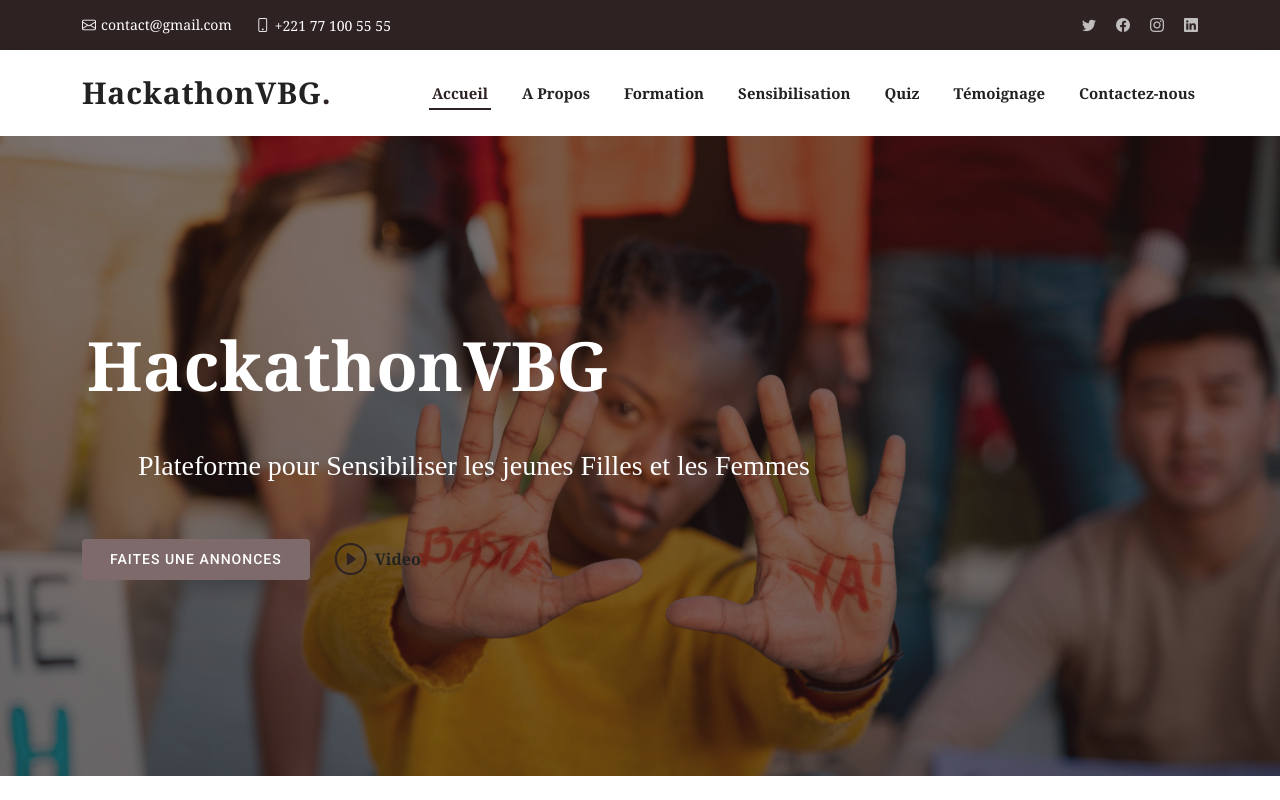
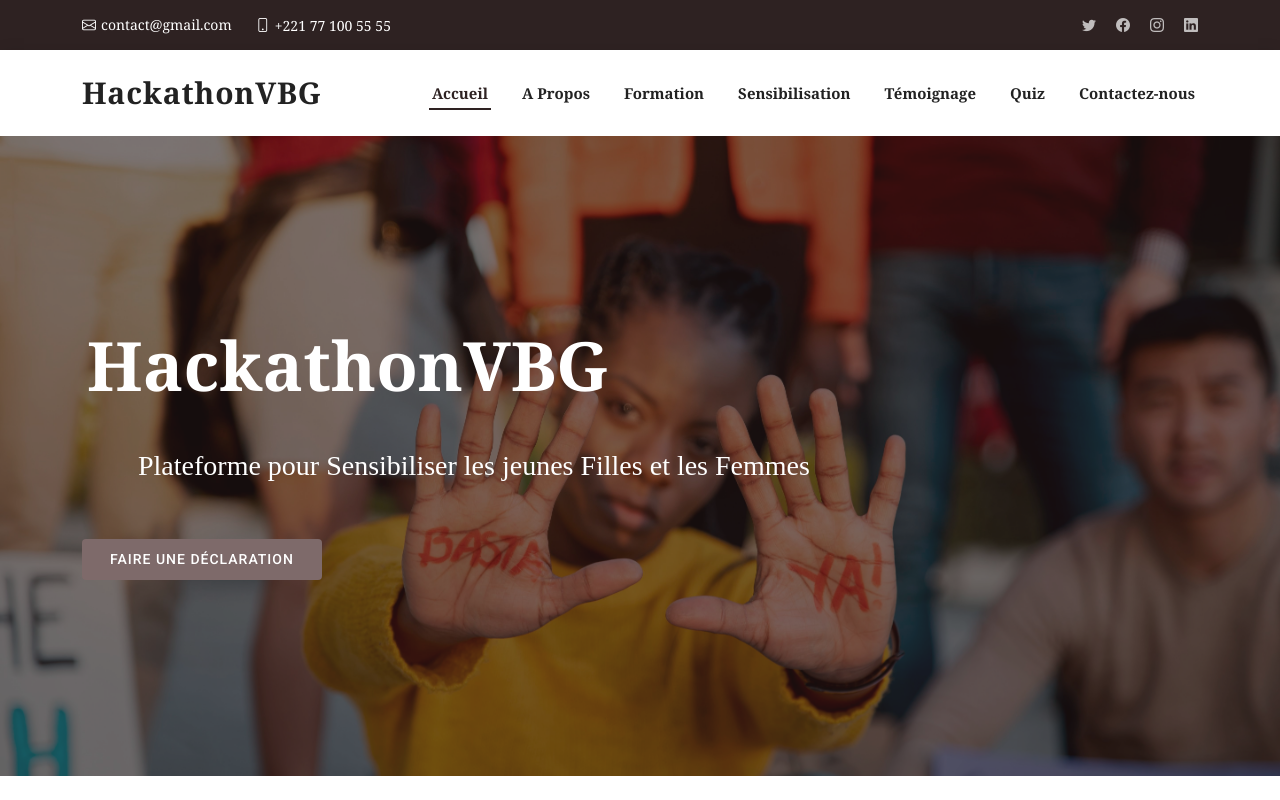
Before and after one commit to Abdu0523/hakaton_VBG, a plain HTML site: page index.html in a window 1280 px wide. Shown: the top 800 px of the page. Drawn offline with Linux system fonts and the light colour scheme.

Commit message:
open project

```diff
--- a/index.html
+++ b/index.html
@@ -49,18 +49,20 @@
   <header id="header" class="d-flex align-items-center">
     <div class="container d-flex align-items-center justify-content-between">
 
-      <h1 class="logo"><a href="index.html">HackathonVBG<span>.</span></a></h1>
+      <h1 class="logo"><a href="index.html">HackathonVBG</a></h1>
       <!-- Uncomment below if you prefer to use an image logo -->
       <!-- <a href="index.html" class="logo"><img src="assets/img/logo.png" alt=""></a> -->
 
       <nav id="navbar" class="navbar">
         <ul>
+
           <li><a class="nav-link scrollto active" href="#hero">Accueil</a></li>
           <li><a class="nav-link scrollto" href="#about">A Propos</a></li>
           <li><a class="nav-link scrollto" href="#services">Formation</a></li>
           <li><a class="nav-link scrollto " href="#portfolio">Sensibilisation</a></li>
+          <li><a class="nav-link scrollto" href="#team">Témoignage</a></li>
           <li><a class="nav-link scrollto" href="#team">Quiz</a></li>
-          <li><a class="nav-link scrollto" href="#team">Témoignage</a></li>
+
           <!-- <li class="dropdown"><a href="#"><span>Drop Down</span> <i class="bi bi-chevron-down"></i></a>
             <ul>
               <li><a href="#">Drop Down 1</a></li>
@@ -92,8 +94,8 @@
       <h1><span>HackathonVBG</span></h1>
       <h2>Plateforme pour Sensibiliser les jeunes Filles et les Femmes </h2>
       <div class="d-flex">
-        <a href="#about" class="btn-get-started scrollto">Faites une annonces</a>
-        <a href="https://www.youtube.com/watch?v=jDDaplaOz7Q" class="glightbox btn-watch-video"><i class="bi bi-play-circle"></i><span> Video</span></a>
+        <a href="#about" class="btn-get-started scrollto">Faire une Déclaration</a>
+
       </div>
     </div>
   </section><!-- End Hero -->
```
